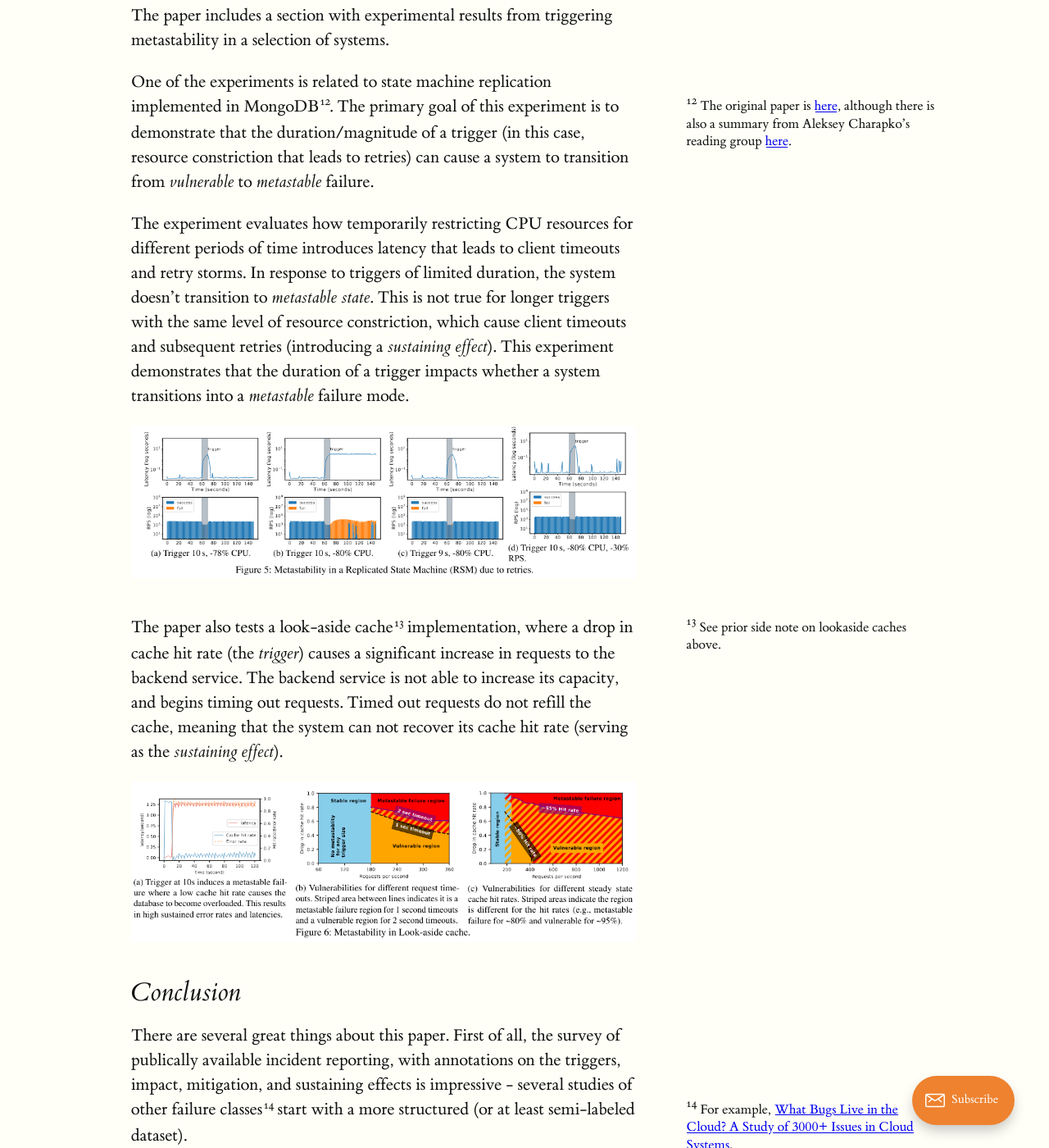
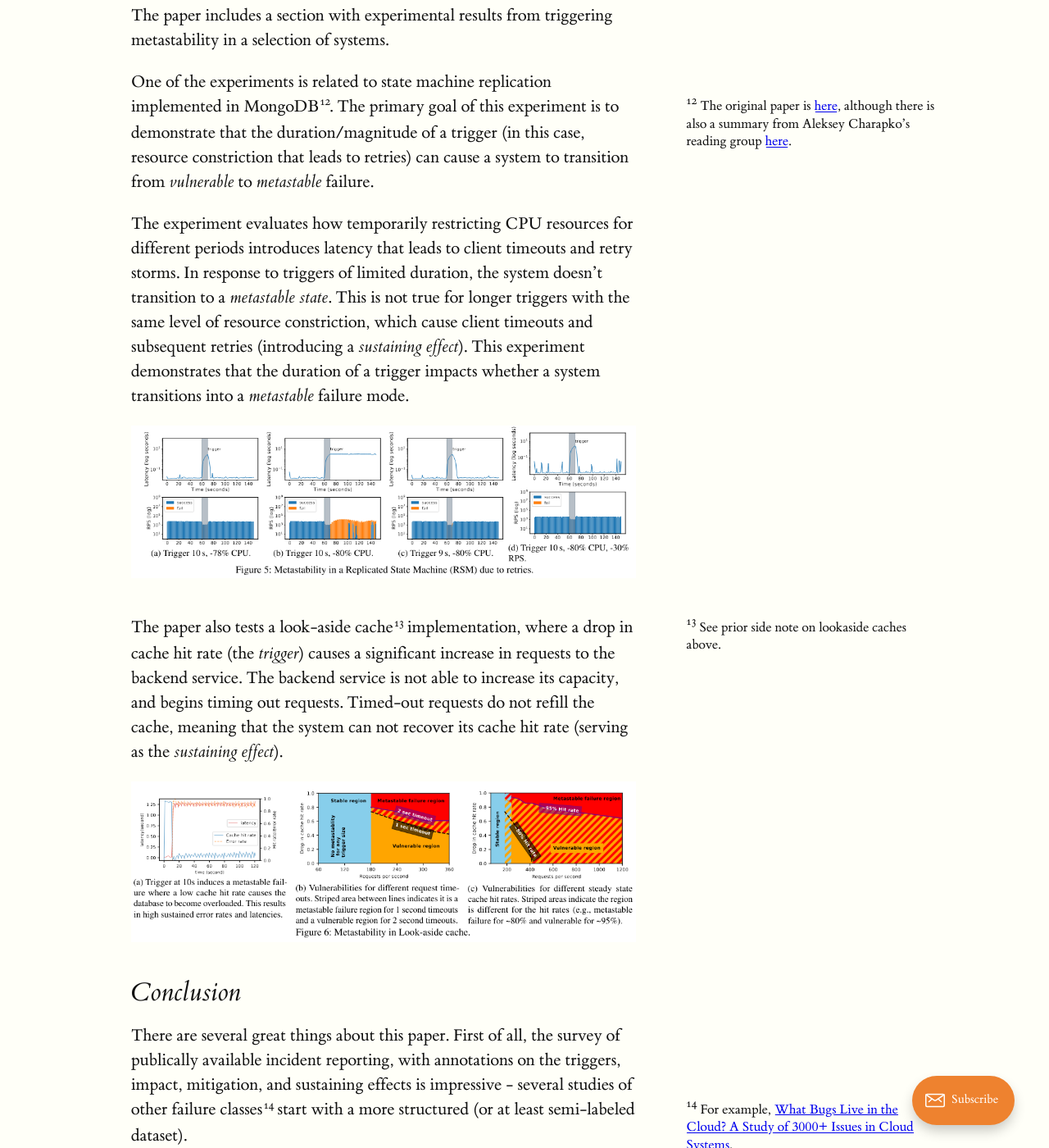
Before and after one commit to mlerner/mlerner.github.io, a Jekyll site: the page built from _posts/2022-07-11-metastable-failures-in-the-wild.md, in a window 1280 px wide and 1400 px high, scrolled down 7491 px. Shown: the whole window at 82% size. Built offline with Jekyll 4.4.1, drawn with Linux system fonts in a browser that asks for light colours; some of the changed text lies outside the part shown.

Commit message:
georgehorrell@ edits

```diff
--- a/_posts/2022-07-11-metastable-failures-in-the-wild.md
+++ b/_posts/2022-07-11-metastable-failures-in-the-wild.md
@@ -93,11 +93,11 @@ The paper includes a section with experimental results from triggering metastabi
 
 One of the experiments is related to state machine replication implemented in MongoDB{% sidenote 'mongodb' "The original paper is [here](https://www.usenix.org/conference/nsdi21/presentation/zhou), although there is also a summary from Aleksey Charapko's reading group [here](http://charap.co/reading-group-fault-tolerant-replication-with-pull-based-consensus-in-mongodb/)."%}. The primary goal of this experiment is to demonstrate that the duration/magnitude of a trigger (in this case, resource constriction that leads to retries) can cause a system to transition from _vulnerable_ to _metastable_ failure.
 
-The experiment evaluates how temporarily restricting CPU resources for different periods of time introduces latency that leads to client timeouts and retry storms. In response to triggers of limited duration, the system doesn't transition to _metastable state_. This is not true for longer triggers with the same level of resource constriction, which cause client timeouts and subsequent retries (introducing a _sustaining effect_). This experiment demonstrates that the duration of a trigger impacts whether a system transitions into a _metastable_ failure mode.
+The experiment evaluates how temporarily restricting CPU resources for different periods introduces latency that leads to client timeouts and retry storms. In response to triggers of limited duration, the system doesn't transition to a _metastable state_. This is not true for longer triggers with the same level of resource constriction, which cause client timeouts and subsequent retries (introducing a _sustaining effect_). This experiment demonstrates that the duration of a trigger impacts whether a system transitions into a _metastable_ failure mode.
 
 {% maincolumn 'assets/metastable/figure5.png' '' %}
 
-The paper also tests a look-aside cache{% sidenote 'lookaside' "See prior side note on lookaside caches above." %} implementation, where a drop in cache hit rate (the _trigger_) causes a significant increase in requests to the backend service. The backend service is not able to increase its capacity, and begins timing out requests. Timed out requests do not refill the cache, meaning that the system can not recover its cache hit rate (serving as the _sustaining effect_).
+The paper also tests a look-aside cache{% sidenote 'lookaside' "See prior side note on lookaside caches above." %} implementation, where a drop in cache hit rate (the _trigger_) causes a significant increase in requests to the backend service. The backend service is not able to increase its capacity, and begins timing out requests. Timed-out requests do not refill the cache, meaning that the system can not recover its cache hit rate (serving as the _sustaining effect_).
 
 {% maincolumn 'assets/metastable/figure6.png' '' %}
 
```
Also changed, not shown: other parts of _posts/2022-07-11-metastable-failures-in-the-wild.md (+4 -4 lines).
